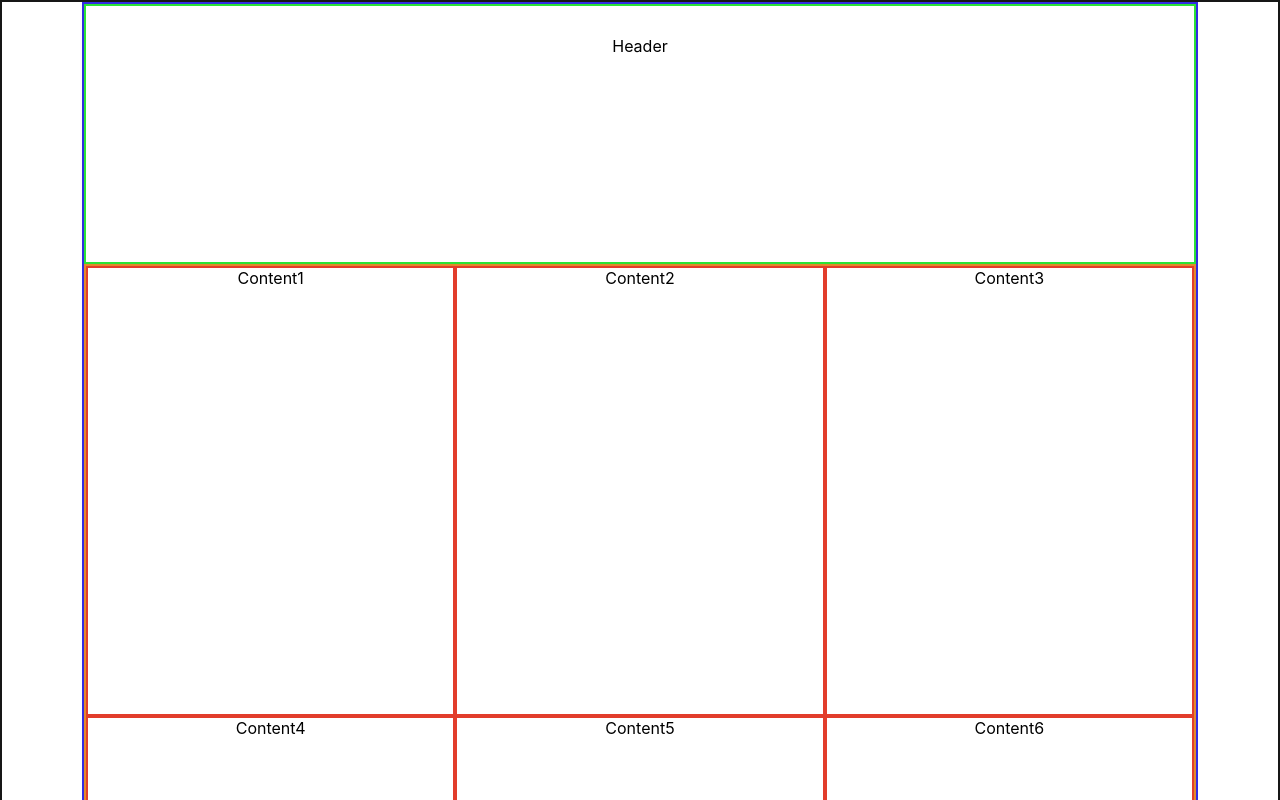
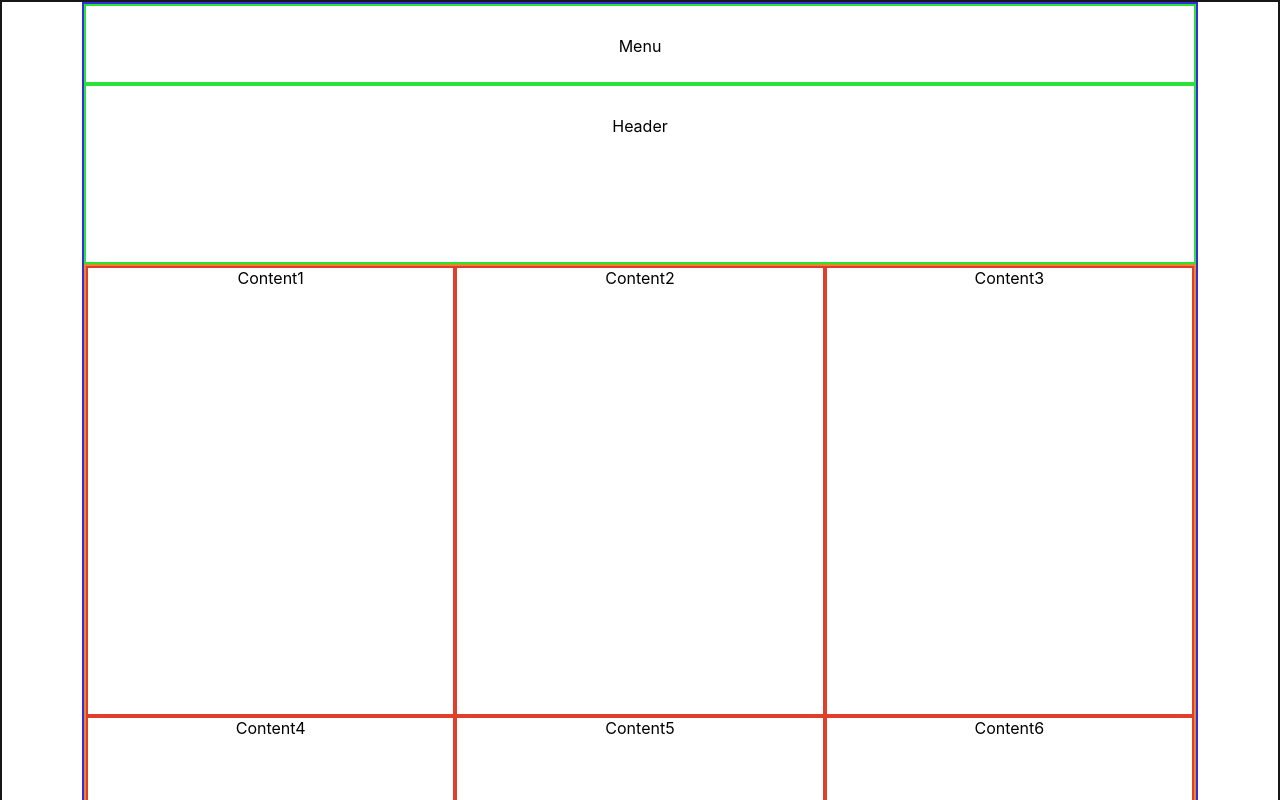
Before and after one commit to tana-stdik/Roman-tea, a React (Create React App) app: page / in a window 1280 px wide. Shown: the top 800 px of the page. Built offline with nearby package versions, Linux system fonts and the light colour scheme.

Commit message:
added menu in project

```diff
--- a/src/App.css
+++ b/src/App.css
@@ -10,26 +10,47 @@
 	border: 2px solid rgb(52, 43, 226);
 	display: grid;
 	grid-template-columns: 1fr 1fr 1fr;
-	grid-template-rows: 260px 1fr 80px;
-	grid-template-areas: "header header header"
+	grid-template-rows: 80px 180px 1fr 80px;
+	grid-template-areas: "menu menu menu"
+	"header header header"
 	"main main main"
 	"footer footer footer";
 }
 .grid-header,
-.grid-side,
+.grid-menu,
 .grid-content,
 .grid-footer {
 	padding: 30px;
 	border: 2px solid rgb(43, 226, 55);
 }
 
-.grid-main {
-	border: 2px solid rgb(226, 137, 43);
-	grid-area: main;
+.grid-menu {
+	grid-area: menu;
 }
 
 .grid-header {
 	grid-area: header;
+}
+
+.header {
+	display: grid;
+	grid-template-columns: repeat(1, 1fr);
+	grid-template-rows: repeat(2, 1fr);
+}
+
+.header-menu {
+	border: 2px solid rgb(43, 226, 226);
+	height: 80px;
+}
+
+.header-logo {
+	border: 2px solid rgb(35, 86, 86);
+	height: 180px;
+}
+
+.grid-main {
+	border: 2px solid rgb(226, 137, 43);
+	grid-area: main;
 }
 
 .main {
--- a/src/App.js
+++ b/src/App.js
@@ -6,7 +6,10 @@ function App() {
     <div className="App">
      <div class="content">
       <div class="grid-wrapper">
-        <header class="grid-header">
+      <nav class="grid-menu">
+          Menu
+        </nav>
+        <header class="grid-header header">
           Header
         </header>
         <main class="grid-main main">
```
